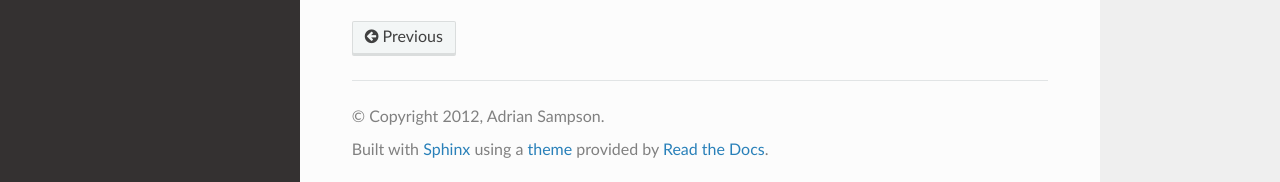
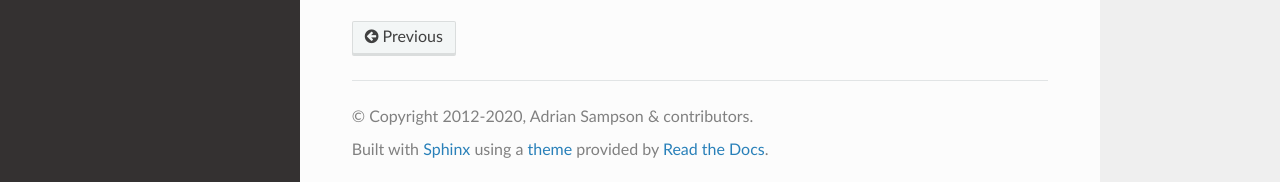
Before and after one commit to beetbox/confuse, a Sphinx documentation site: the page built from docs/usage.rst, in a window 1280 px wide and 900 px high, scrolled down 7254 px. Shown: the part 715-897 px from the top of the window. Built offline with Sphinx 7.4.7 and the Read the Docs theme 2.0.0, drawn with Linux system fonts in a browser that asks for light colours; pages that are not in the unit, such as notebooks, are missing from menus; some of the changed lines change nothing that is shown.

Commit message:
add automatic copyright year

```diff
--- a/docs/conf.py
+++ b/docs/conf.py
@@ -1,5 +1,7 @@
 import os
 import sys
+import datetime as dt
+
 
 sys.path.insert(0, os.path.abspath(".."))
 
@@ -14,7 +16,9 @@ source_suffix = '.rst'
 master_doc = 'index'
 
 project = u'Confuse'
-copyright = u'2012, Adrian Sampson'
+copyright = '2012-{}, Adrian Sampson & contributors'.format(
+    dt.date.today().year
+)
 
 version = '1.4'
 release = '1.4.0'
```
